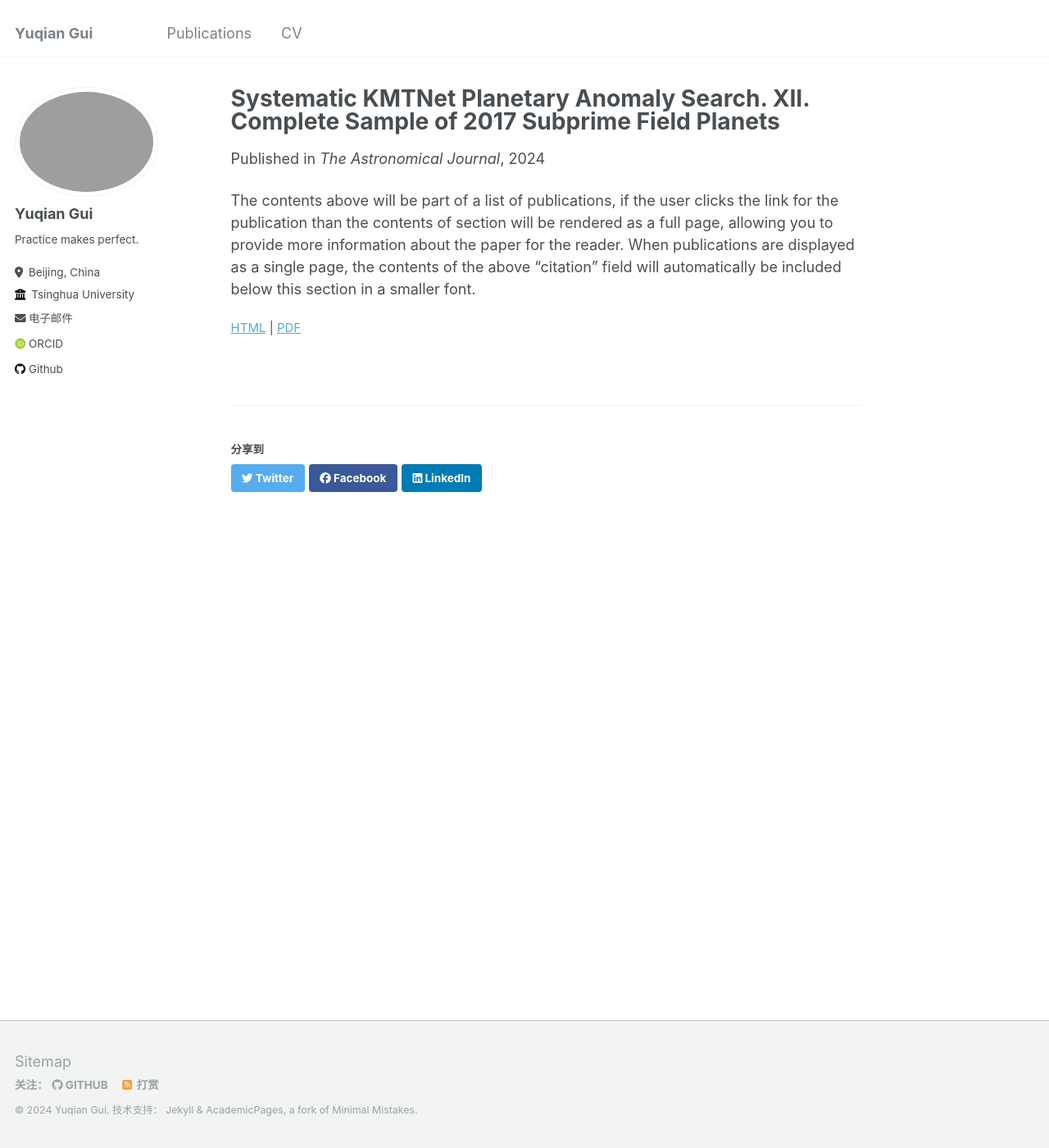
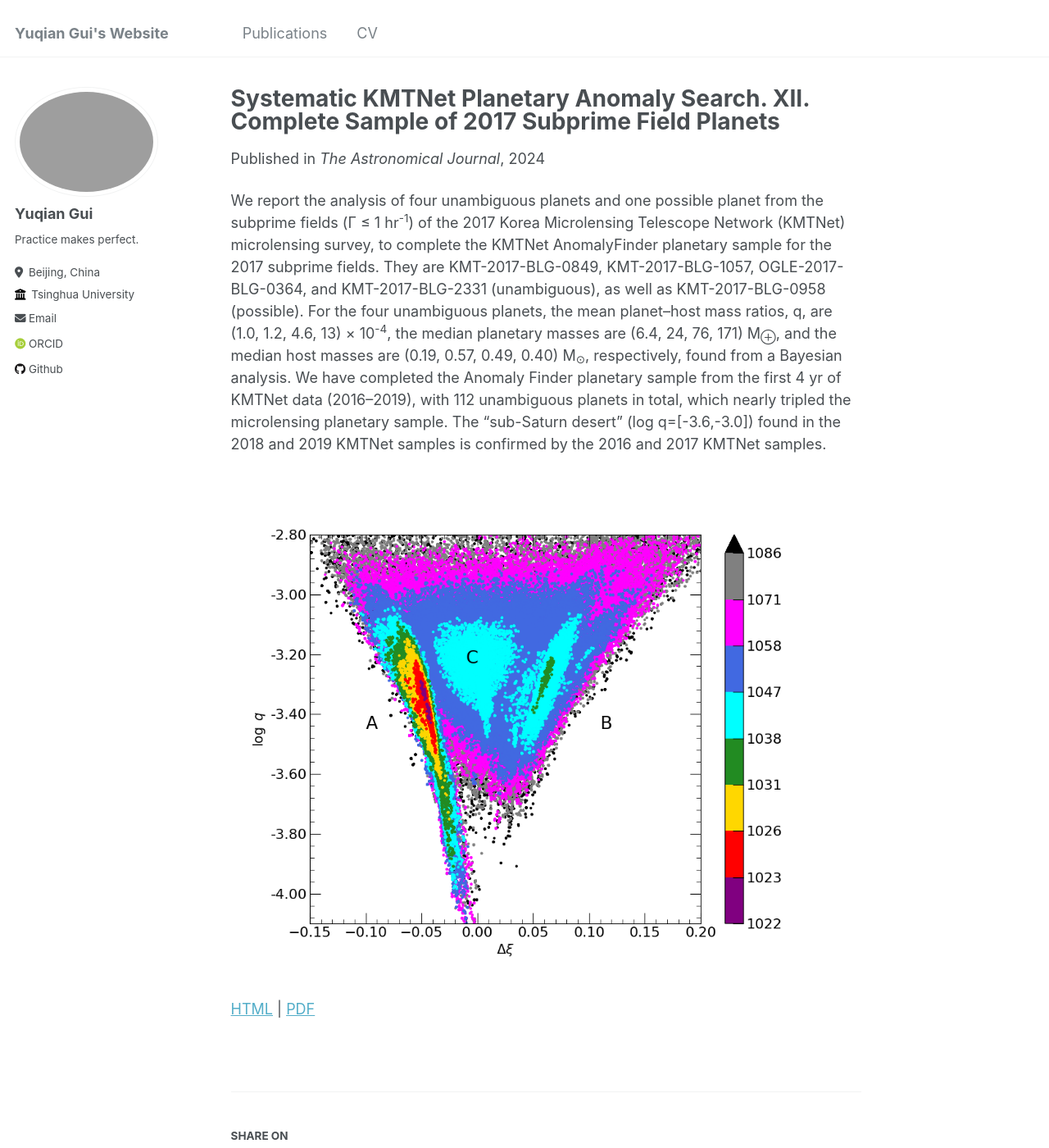
Before and after one commit to yq-gui/yq-gui.github.io, a Jekyll site: the page built from _publications/2024-07-02-KMT2017subprime.md, in a window 1280 px wide and 1400 px high. Shown: the whole window at 82% size. Built offline with Jekyll 4.4.1, drawn with Linux system fonts in a browser that asks for light colours; some web fonts are replaced; some of the changed text lies outside the part shown.

Commit message:
Update publications

```diff
--- a/_config.yml
+++ b/_config.yml
@@ -7,11 +7,11 @@
 # server process.
 
 # Basic Site Settings
-locale                   : "zh-CN" # "en-US"
-title                    : "Yuqian Gui"
+locale                   : "en-US" # "zh-CN"
+title                    : "Yuqian Gui's Website"
 title_separator          : "-"
 name                     : &name "Yuqian Gui"
-description              : &description "personal description"
+description              : &description "Cosmology - Astrophysics @ THU"
 url                      : https://yq-gui.github.io # the base hostname & protocol for your site e.g. "https://mmistakes.github.io"
 baseurl                  : "" # the subpath of your site, e.g. "/blog"
 repository               : "yq-gui/yq-gui.github.io"
--- a/_layouts/single.html
+++ b/_layouts/single.html
@@ -48,19 +48,19 @@ layout: default
         {{ content }}
 
         {% if page.citation and page.paperurl and page.slidesurl %}
-          <p style="font-size: smaller">Recommended citation: {{ page.citation }}<br /><a href="{{ page.paperurl }}">HTML</a> | <a href="{{ page.slidesurl }}">PDF</a></p>
+          <p>Recommended citation: {{ page.citation }}<br /><a href="{{ page.paperurl }}">HTML</a> | <a href="{{ page.slidesurl }}">PDF</a></p>
         {% elsif page.paperurl and page.slidesurl %}
-          <p style="font-size: smaller"><a href="{{ page.paperurl }}">HTML</a> | <a href="{{ page.slidesurl }}">PDF</a></p>
+          <p><a href="{{ page.paperurl }}">HTML</a> | <a href="{{ page.slidesurl }}">PDF</a></p>
         {% elsif page.citation and page.paperurl %}
-          <p style="font-size: smaller">Recommended citation: {{ page.citation }}<br /><a href="{{ page.paperurl }}">HTML</a></p>
+          <p>Recommended citation: {{ page.citation }}<br /><a href="{{ page.paperurl }}">HTML</a></p>
         {% elsif page.citation and page.slidesurl %}
-          <p style="font-size: smaller">Recommended citation: {{ page.citation }}<br /><a href="{{ page.slidesurl }}">PDF</a></p>
+          <p>Recommended citation: {{ page.citation }}<br /><a href="{{ page.slidesurl }}">PDF</a></p>
         {% elsif page.citation %}
-          <p style="font-size: smaller">Recommended citation: {{ page.citation }}</p>
+          <p>Recommended citation: {{ page.citation }}</p>
         {% elsif page.paperurl %}
-          <p style="font-size: smaller"><a href="{{ page.paperurl }}">HTML</a></p>
+          <p><a href="{{ page.paperurl }}">HTML</a></p>
         {% elsif page.slidesurl %}
-          <p style="font-size: smaller"><a href="{{ page.slidesurl }}">PDF</a></p>
+          <p><a href="{{ page.slidesurl }}">PDF</a></p>
         {% endif %}
 
         {% if page.link %}<div><a href="{{ page.link }}" class="btn">{{ site.data.ui-text[site.locale].ext_link_label | default: "Direct Link" }}</a></div>{% endif %}
--- a/_publications/2024-07-02-KMT2017subprime.md
+++ b/_publications/2024-07-02-KMT2017subprime.md
@@ -2,7 +2,7 @@
 title: "Systematic KMTNet Planetary Anomaly Search. XII. Complete Sample of 2017 Subprime Field Planets"
 collection: publications
 permalink: /publication/2024-07-27-KMT2017subprime
-excerpt: 'We report the analysis of four unambiguous planets and one possible planet from the subprime fields (Γ ≤ 1 hr−1) of the 2017 Korea Microlensing Telescope Network (KMTNet) microlensing survey, to complete the KMTNet AnomalyFinder planetary sample for the 2017 subprime fields. They are KMT-2017-BLG-0849, KMT-2017-BLG-1057, OGLE-2017-BLG-0364, and KMT-2017-BLG-2331 (unambiguous), as well as KMT-2017-BLG-0958 (possible). For the four unambiguous planets, the mean planet–host mass ratios, q, are (1.0, 1.2, 4.6, 13) × 10^−4, the median planetary masses are (6.4, 24, 76, 171) M⊕, and the median host masses are (0.19, 0.57, 0.49, 0.40) M⊙, respectively, found from a Bayesian analysis. We have completed the Anomaly Finder planetary sample from the first 4 yr of KMTNet data (2016–2019), with 112 unambiguous planets in total, which nearly tripled the microlensing planetary sample. The "sub-Saturn desert" (log q=[-3.6,-3.0]) found in the 2018 and 2019 KMTNet samples is confirmed by the 2016 and 2017 KMTNet samples.'
+excerpt: 'This paper is a part of "Systematic KMTNet Planetary Anomaly Search", which using KMTNet 2016-2019 data to analyze microlensing event signals. This paper analyzes the subprime fields of KMTNet data in 2017, and reports 4 unambiguous planets and 1 possible planet.'
 date: 2024-07-02
 venue: 'The Astronomical Journal'
 paperurl: 'https://iopscience.iop.org/article/10.3847/1538-3881/ad4ce5'
@@ -10,4 +10,6 @@ slidesurl: 'https://iopscience.iop.org/article/10.3847/1538-3881/ad4ce5/pdf'
 #citation: 'Your Name, You. (2024). &quot;Paper Title Number 3.&quot; <i>GitHub Journal of Bugs</i>. 1(3).'
 ---
 
-The contents above will be part of a list of publications, if the user clicks the link for the publication than the contents of section will be rendered as a full page, allowing you to provide more information about the paper for the reader. When publications are displayed as a single page, the contents of the above "citation" field will automatically be included below this section in a smaller font.
+We report the analysis of four unambiguous planets and one possible planet from the subprime fields (Γ ≤ 1 hr<sup>-1</sup>) of the 2017 Korea Microlensing Telescope Network (KMTNet) microlensing survey, to complete the KMTNet AnomalyFinder planetary sample for the 2017 subprime fields. They are KMT-2017-BLG-0849, KMT-2017-BLG-1057, OGLE-2017-BLG-0364, and KMT-2017-BLG-2331 (unambiguous), as well as KMT-2017-BLG-0958 (possible). For the four unambiguous planets, the mean planet–host mass ratios, q, are (1.0, 1.2, 4.6, 13) × 10<sup>-4</sup>, the median planetary masses are (6.4, 24, 76, 171) M<sub>⊕</sub>, and the median host masses are (0.19, 0.57, 0.49, 0.40) M<sub>⊙</sub>, respectively, found from a Bayesian analysis. We have completed the Anomaly Finder planetary sample from the first 4 yr of KMTNet data (2016–2019), with 112 unambiguous planets in total, which nearly tripled the microlensing planetary sample. The "sub-Saturn desert" (log q=[-3.6,-3.0]) found in the 2018 and 2019 KMTNet samples is confirmed by the 2016 and 2017 KMTNet samples.
+
+![Example solutions of the microlensing events: OGLE-2017-BLG-0364](/images/ob170364-hotmcmc.png)
```
Also changed, not shown: _includes/archive-single.html (+17 -1 lines), images/ob170364-hotmcmc.png (added).
